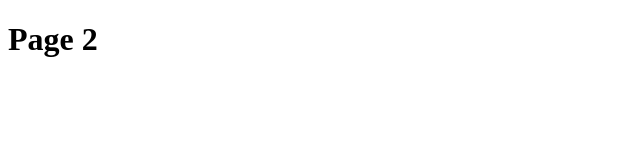
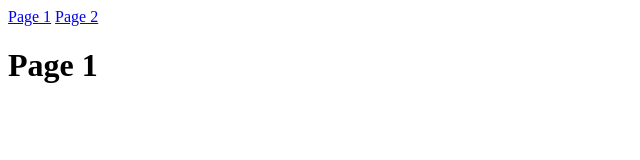
Before and after one commit to mbedada04/Workbook-7, a plain HTML site: page demos/storage/page1.html in a window 1280 px wide. Shown: the whole page, without its empty margins (0-640 px from the left). Drawn offline with Linux system fonts and the light colour scheme.

Commit message:
both syntax works

```diff
--- a/demos/storage/page1.html
+++ b/demos/storage/page1.html
@@ -9,14 +9,14 @@
 </head>
 <body>
     <nav>
-        <a href="./page1.html"></a>
-        <a href="./page2.html"></a>
+        <a href="./page1.html">Page 1</a>
+        <a href="./page2.html">Page 2</a>
     </nav>
     <main>
-        <h1>Page 2</h1>
+        <h1>Page 1</h1>
     </main>
     <script>
-
+        localStorage.message = "Do you like me page2? Yes or No"
     </script>
 </body>
 </html>
```
Also changed, not shown: demos/storage/page2.html (+22 -0 lines).
